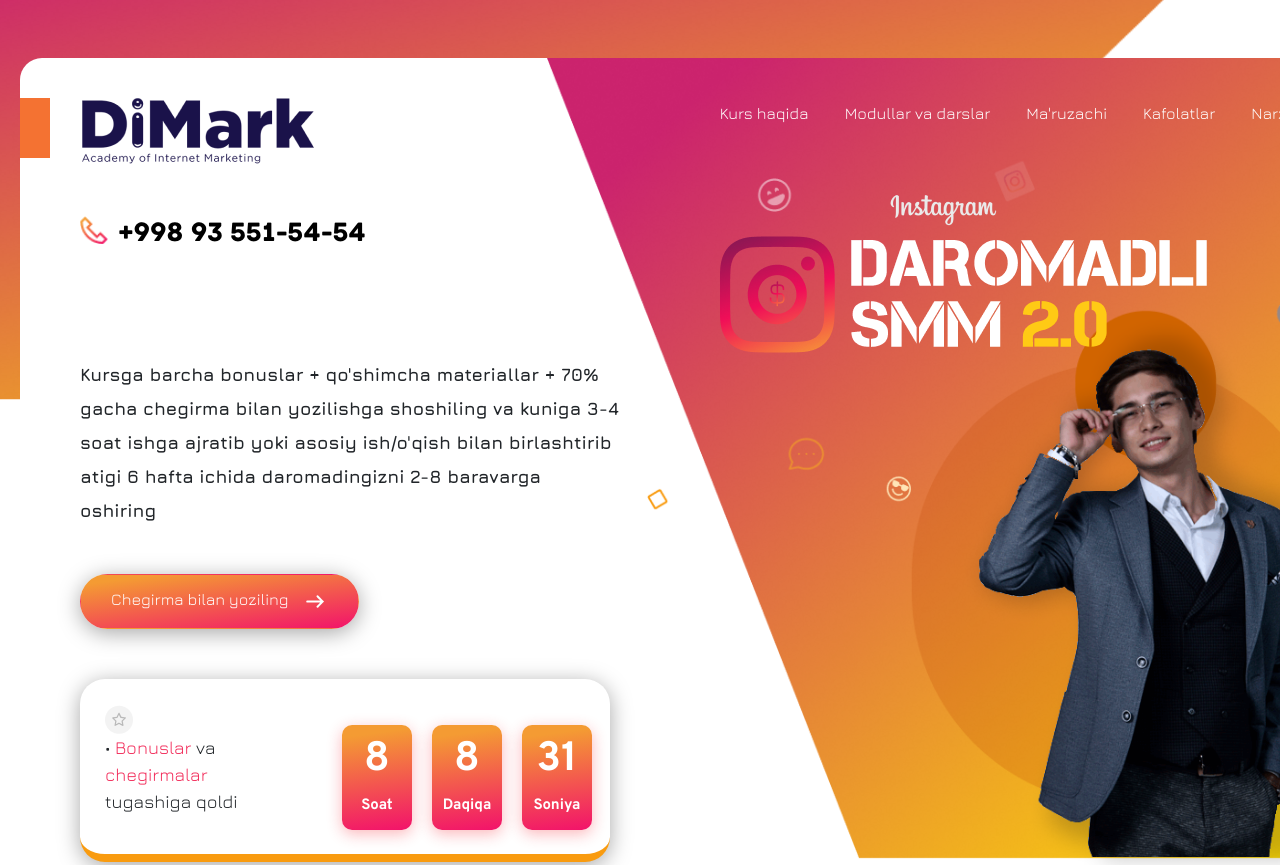
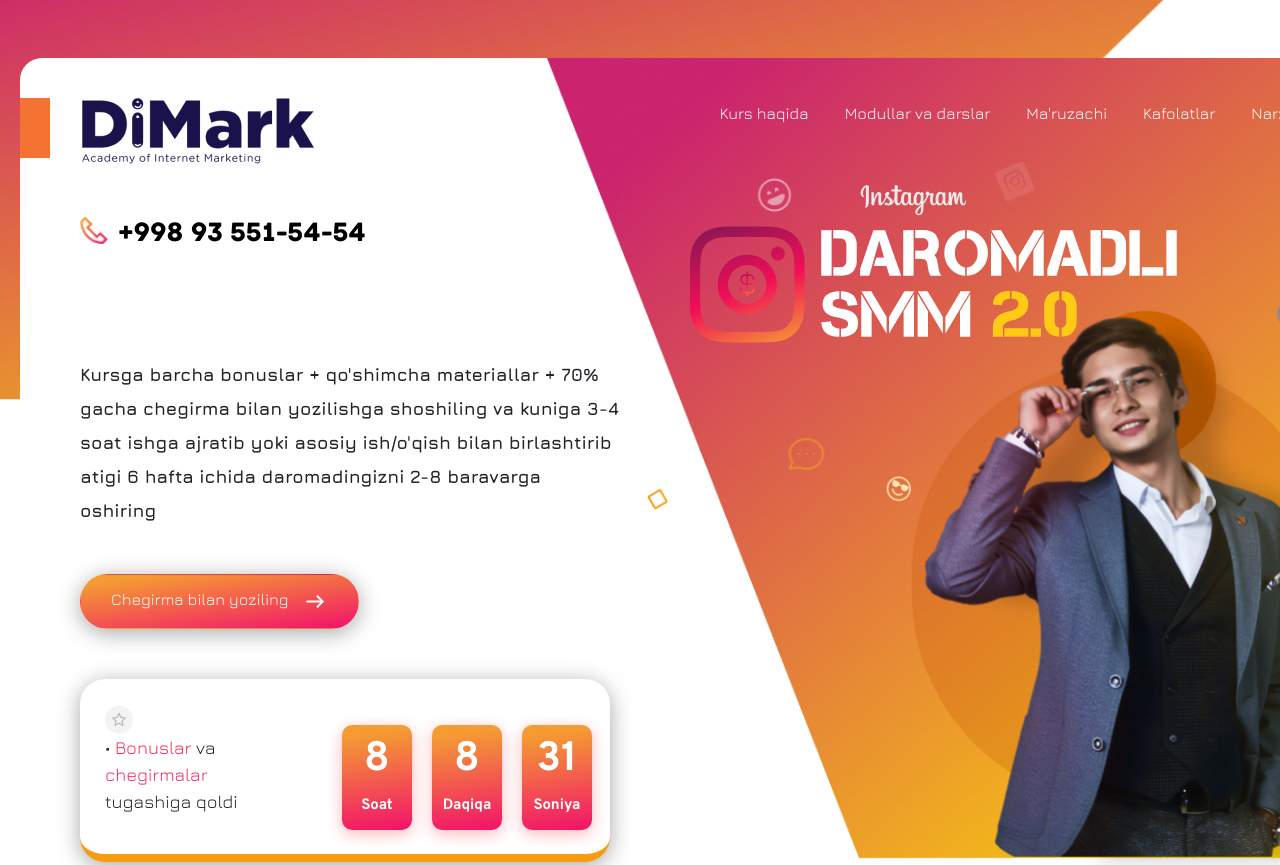
Before and after one commit to ssarick/dimark, a plain HTML site: page index.html in a window 1280 px wide. Shown: the top 865 px of the page. Drawn offline with nearby package versions, Linux system fonts and the light colour scheme; a web font is replaced by a local one.

Commit message:
all save

```diff
--- a/css/main.css
+++ b/css/main.css
@@ -1119,9 +1119,9 @@ h3{
   }
   .komol-main{
     position: absolute;
-    width: 30%;
-    top: 285px;
-    left: 920px;
+    width: 35%;
+    top: 173px;
+    left: 860px;
   }
 
   .container-1 .col-4 {
@@ -1214,8 +1214,8 @@ h3{
 
   .container-1 .logo2 {
     position: absolute;
-    left: 700px;
-    top: 130px;
+    left: 670px;
+    top: 120px;
   }
 
   /* -------------------------- */
--- a/index.html
+++ b/index.html
@@ -22,7 +22,7 @@
 <div class="content">
   <div class="container-1 content-part">
     <img class="main-photo-lap rect41"src="img/Group 1198.png" alt="">
-    <img class="komol-main" src="img/DSC4908(1).png" alt="">
+    <img class="komol-main" src="img/photos1.png" alt="">
     <img class="main-photo-mob rect41" src="img/1197mob.png"  alt="">
     <img src="img/logo2-w.png" class="logo2" alt="">
 
```
Also changed, not shown: img/photos1.png (added), 1 other file.
